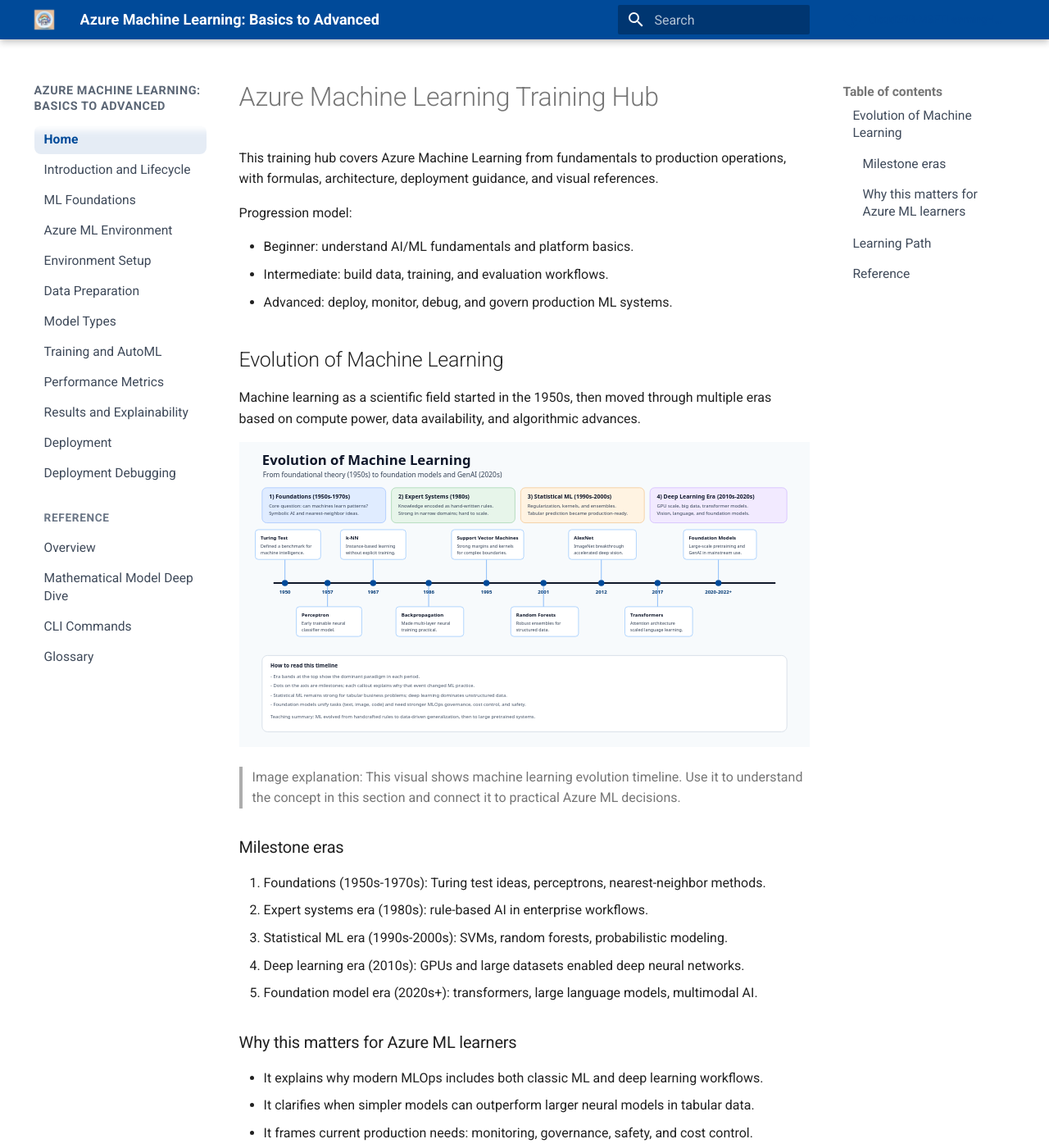
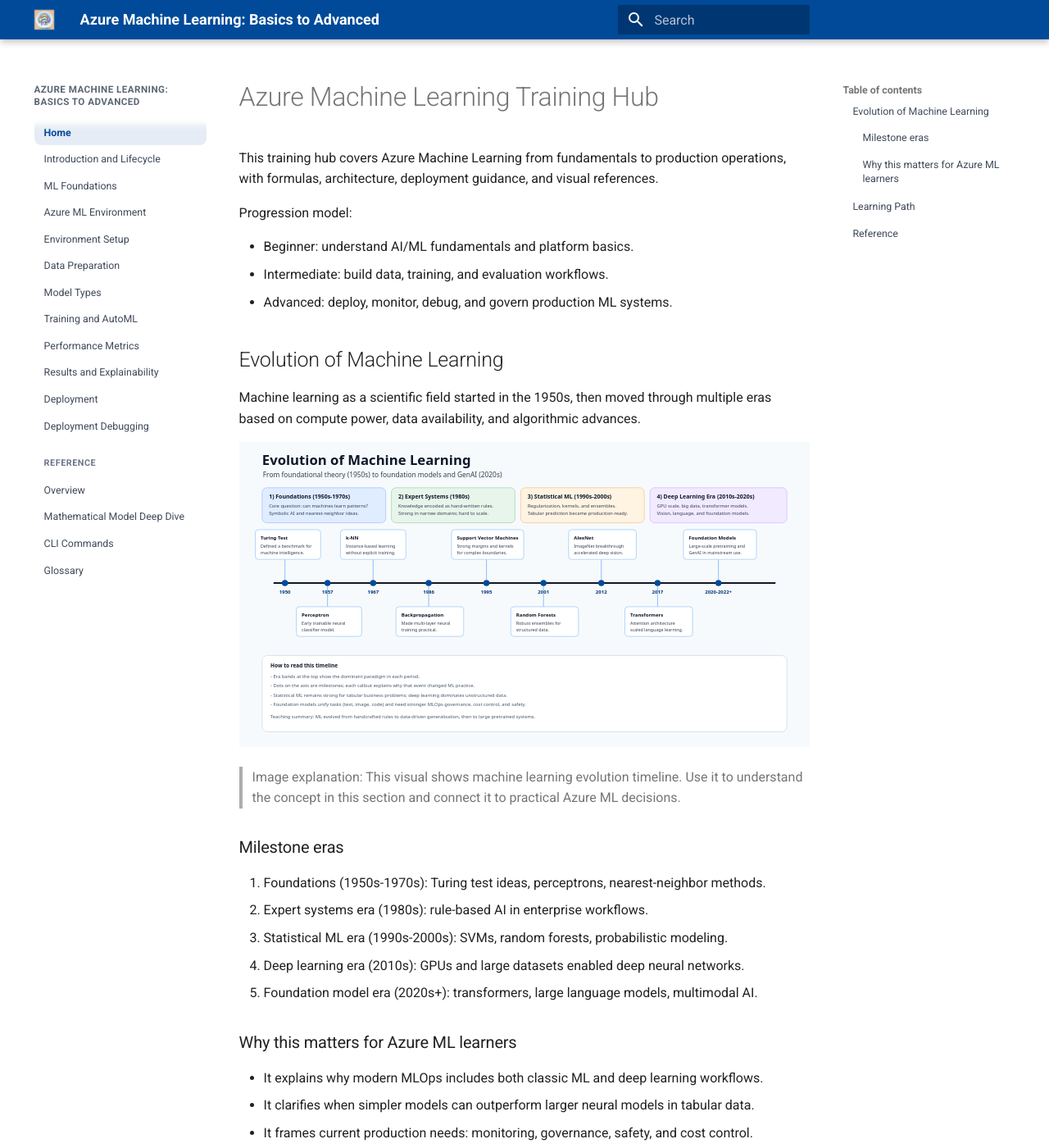
Before and after one commit to Cloud2BR-MSFTLearningHub/Azure-ML-Advanced, an MkDocs documentation site: the page built from docs/index.md, in a window 1280 px wide and 1400 px high. Shown: the whole window at 82% size. Built offline with MkDocs 1.6.1 and Material for MkDocs 9.7.7, drawn with Linux system fonts in a browser that asks for light colours; comment, search, counter and statistics services are not loaded.

Commit message:
Reduce sidebar nav font size by ~20%

```diff
--- a/docs/assets/css/custom.css
+++ b/docs/assets/css/custom.css
@@ -61,13 +61,13 @@
    Softer, more professional sidebar navigation
    ---------------------------------------------------------------------- */
 .md-nav {
-  font-size: 0.78rem;
+  font-size: 0.62rem;
 }
 
 /* Sidebar title ("Azure ML Training Hub") */
 .md-nav--primary > .md-nav__title {
   color: #5b6675;
-  font-size: 0.72rem;
+  font-size: 0.58rem;
   font-weight: 700;
   letter-spacing: 0.04em;
   text-transform: uppercase;
@@ -102,7 +102,7 @@
 .md-nav__item--section > .md-nav__link,
 .md-nav--primary .md-nav__item--nested > .md-nav__link {
   color: #6b7686;
-  font-size: 0.68rem;
+  font-size: 0.54rem;
   font-weight: 700;
   letter-spacing: 0.05em;
   text-transform: uppercase;
```
